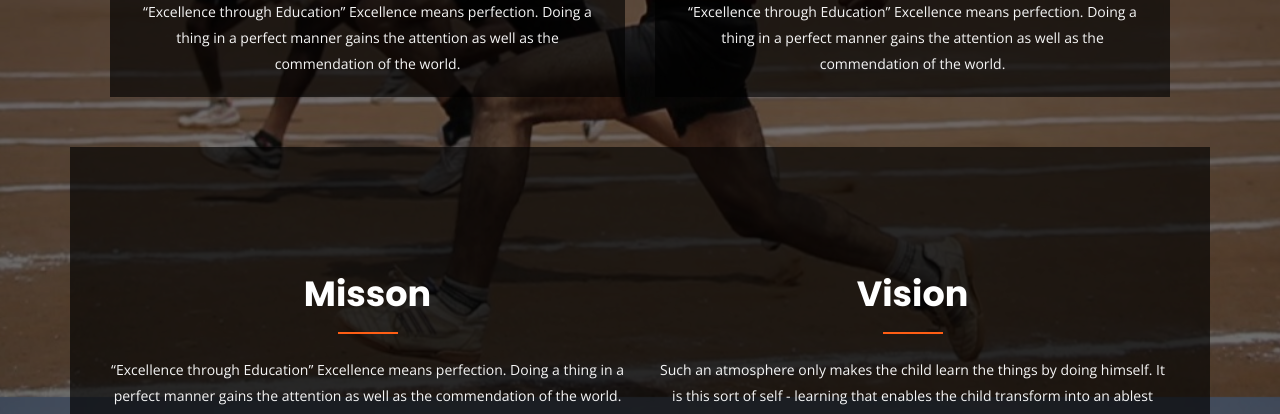
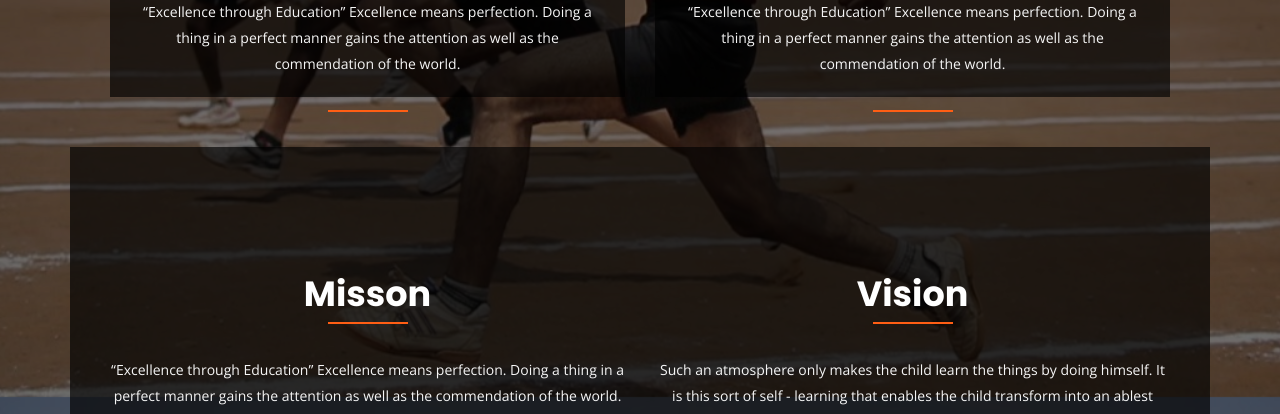
Before and after one commit to krei-school/krei-school.github.io, a Jekyll site: the page built from about-us.md, in a window 1280 px wide and 1400 px high, scrolled down 1555 px. Shown: the part 150-564 px from the top of the window. Built offline with Jekyll 4.4.1, drawn with Linux system fonts in a browser that asks for light colours.

Commit message:
Update style.css

```diff
--- a/assets/css/style.css
+++ b/assets/css/style.css
@@ -663,7 +663,18 @@ ul {
     line-height: .9;
     color: white;
 }
-
+.jkl-home-about-info-white-text h2:before{
+     text-align: center;
+    content: "";
+    position: absolute;
+    left: 0;
+    width: 80px;
+    height: 2px;
+    background: #ff5e14;
+    bottom: -15px;
+    right: 0;
+    margin: auto;
+}
 
 
 .about-info-text p {
```
